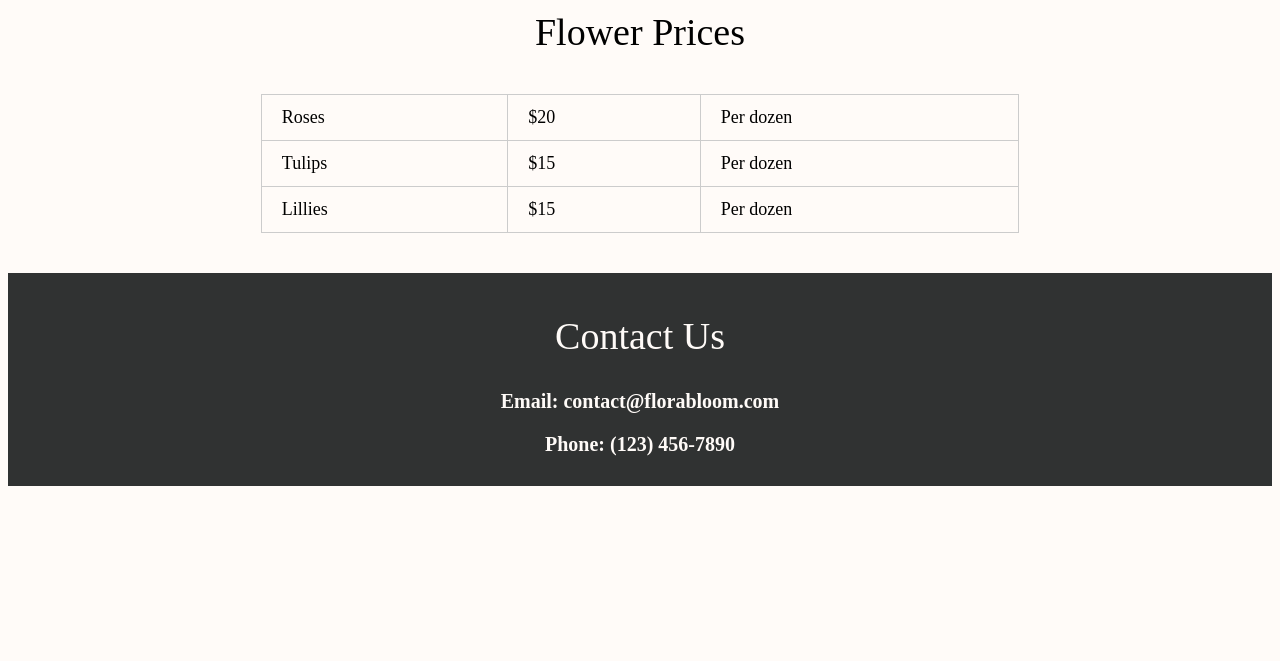
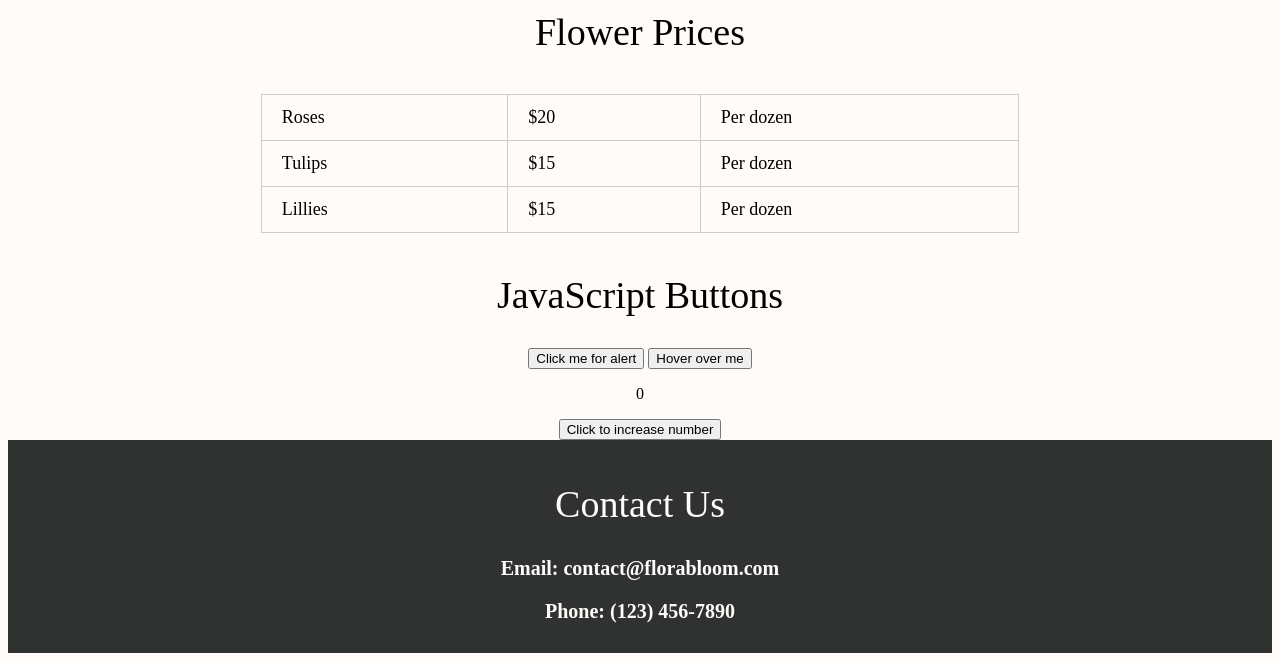
Before and after one commit to vskaaa20/vskaaa20.github.io, a plain HTML site: page index.html in a window 1280 px wide. Shown: the part 1629-2290 px from the top of the page. Before the commit the page ends 2123 px from the top, so only its background shows below. Drawn offline with Linux system fonts and the light colour scheme; a script that the page names is missing.

Commit message:
updated index.html

```diff
--- a/index.html
+++ b/index.html
@@ -86,6 +86,20 @@
         <td>Per dozen</td>
     </tr>
 </table>
+<h2>JavaScript Buttons</h2>
+
+<!-- Alert -->
+<button id="alertMe">Click me for alert</button>
+
+<!-- Hover -->
+<button id="hoverButton">Hover over me</button>
+
+<!-- Counter -->
+<p id="counter">0</p>
+<button id="buttonCounter">Click to increase number</button>
+
+<!-- Message container for loop -->
+<div id="container"></div>
 
 <section class="grey">
     <h2 style="color: #FFFBF8;" id="contact">Contact Us</h2>
```
